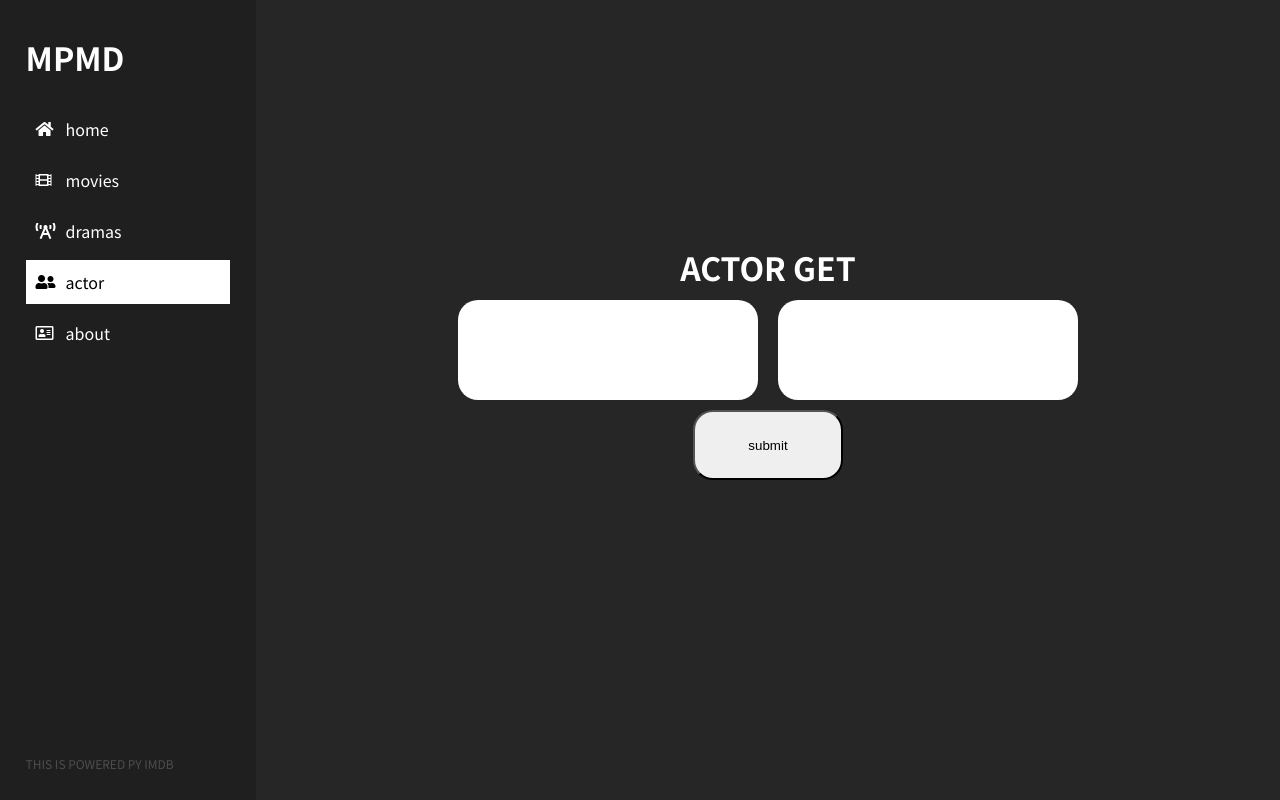
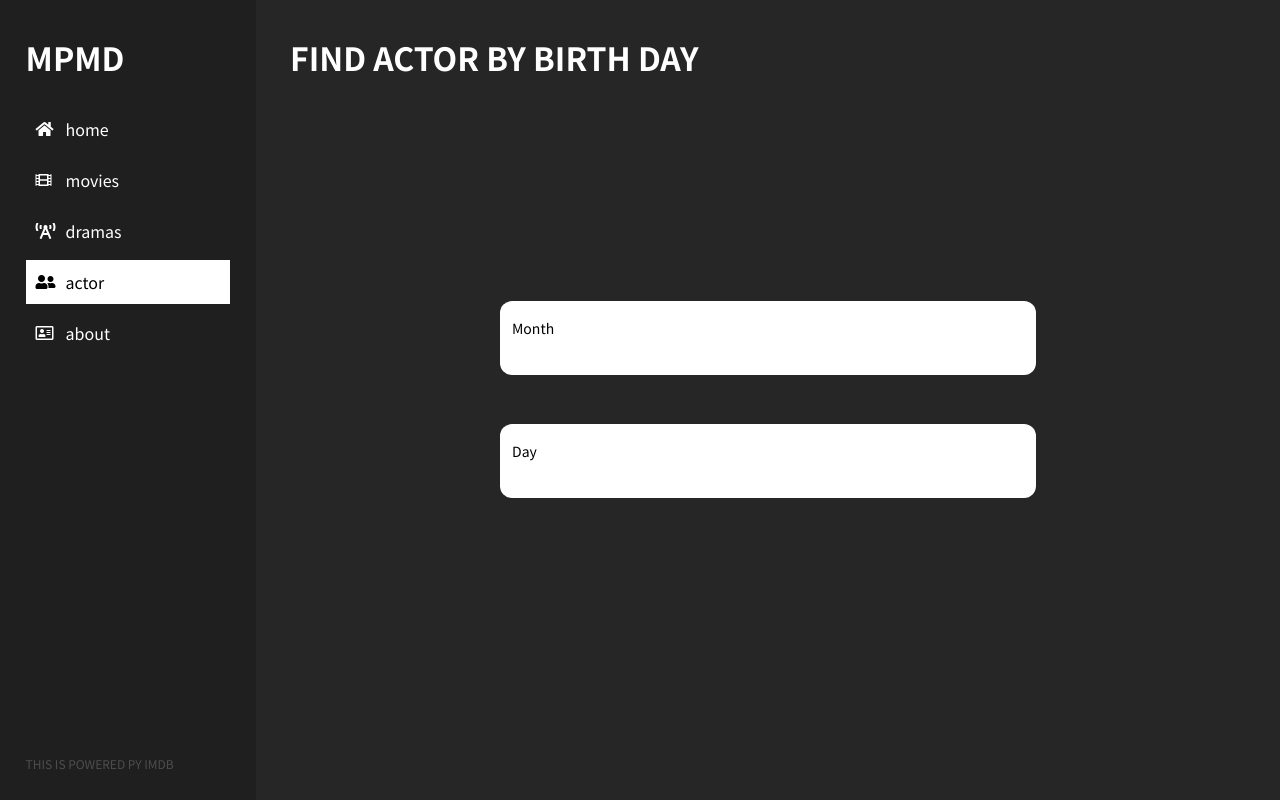
Before and after one commit to hyesungoh/MPMD, a React (Create React App) app in the folder front/: page /actor in a window 1280 px wide. Built offline with nearby package versions, Linux system fonts and the light colour scheme.

Commit message:
add actor input setting

```diff
--- a/front/src/routes/Actor/Actor.css
+++ b/front/src/routes/Actor/Actor.css
@@ -3,25 +3,22 @@
     height: 100vh;
 
     padding: 10px 34px;
+}
 
-    display: flex;
-    justify-content: center;
-    align-items: center;
+.actor h1 {
+    margin-top: 3vh;
+    text-transform: uppercase;
 }
 
 .actor__base {
     position: relative;
     width: 100%;
-    height: 40%;
+    height: 80%;
 
     display: flex;
     flex-direction: column;
-    justify-content: flex-start;
+    justify-content: center;
     align-items: center;
-}
-
-.actor__base h1 {
-    text-transform: uppercase;
 }
 
 .actor__base form {
@@ -30,22 +27,49 @@
     align-items: center;
 }
 
+.actor__custom-input {
+    position: relative;
+    font-size: 14px;
+    padding-top: 20px;
+    margin-bottom: 5px;
+}
+
+.actor__custom-input .placeholder {
+    position: absolute;
+    top: 50%;
+    left: 24px;
+    color: black;
+    transform: translateY(-50%);
+
+    transition: top 0.3s ease, font-size 0.3s ease, color 0.3s ease;
+}
+
+.actor__custom-input .input-text:focus + .placeholder,
+.actor__custom-input .input-text:valid + .placeholder {
+    top: 20px;
+    font-size: 10px;
+    color: white;
+}
+
 .input-text {
     all: unset;
     color: black;
     text-align: center;
     background-color: white;
 
-    width: 300px;
-    height: 100px;
-    border-radius: 20px;
-    margin: 10px 10px;
+    width: 40vw;
+    height: 50px;
+    border-radius: 12px;
+    margin: 12px;
+    padding: 12px;
+
+    font-size: 16px;
 }
 
-.input-submit {
-    width: 150px;
-    height: 70px;
+.input-text::placeholder {
+    color: red;
+}
 
-    border-radius: 20px;
-    color: black;
+.actor__hidden {
+    display: none;
 }
--- a/front/src/routes/Actor/Actor.js
+++ b/front/src/routes/Actor/Actor.js
@@ -1,4 +1,4 @@
-import React, { useState, useRef } from "react";
+import React, { useState, useEffect, useRef } from "react";
 import axios from "axios";
 
 import Loading from "../../components/Loading";
@@ -15,6 +15,8 @@ const Actor = () => {
     const fetchUrl = "http://127.0.0.1:8000/api/actor";
     const formMonth = useRef();
     const formDay = useRef();
+
+    const dayMaxByMonth = [31, 29, 31, 30, 31, 30, 31, 31, 30, 31, 30, 31];
 
     const handleSubmit = (e) => {
         e.preventDefault();
@@ -36,31 +38,51 @@ const Actor = () => {
         });
     };
 
+    useEffect(() => {
+        formMonth.current.addEventListener("change", () => {
+            const currenMonth = parseInt(formMonth.current.value);
+            if (currenMonth >= 1 && currenMonth <= 12) {
+                formDay.current.max = dayMaxByMonth[currenMonth - 1];
+            }
+        });
+    }, []);
+
     if (status === "get") {
         return (
             <div className="actor">
+                <h1>Find actor by birth day</h1>
                 <div className="actor__base">
-                    <h1>actor get</h1>
                     <form method="POST" onSubmit={handleSubmit}>
-                        <div className="actor__base__input">
+                        <div className="actor__custom-input">
                             <input
-                                type="text"
+                                type="number"
+                                min="1"
+                                max="12"
                                 className="input-text"
                                 name="month"
                                 ref={formMonth}
+                                required
                             />
+                            <span className="placeholder">Month</span>
+                        </div>
+
+                        <div className="actor__custom-input">
                             <input
-                                type="text"
+                                type="number"
+                                min="1"
+                                max="31"
                                 className="input-text"
                                 name="day"
                                 ref={formDay}
+                                required
                             />
+                            <span className="placeholder">Day</span>
                         </div>
-                        <input
+
+                        <button
+                            className="actor__hidden"
                             type="submit"
-                            class="input-submit"
-                            value="submit"
-                        />
+                        ></button>
                     </form>
                 </div>
             </div>
@@ -70,7 +92,7 @@ const Actor = () => {
             return (
                 <div className="actor">
                     <h1>
-                        {date.month} : {date.day}{" "}
+                        {date.month} : {date.day}
                     </h1>
                     {actorList.map((actor, index) => {
                         return <ActorCard key={index} props={actor} />;
```
Also changed, not shown: 1 other file (tests, documents, lock files or other folders).
